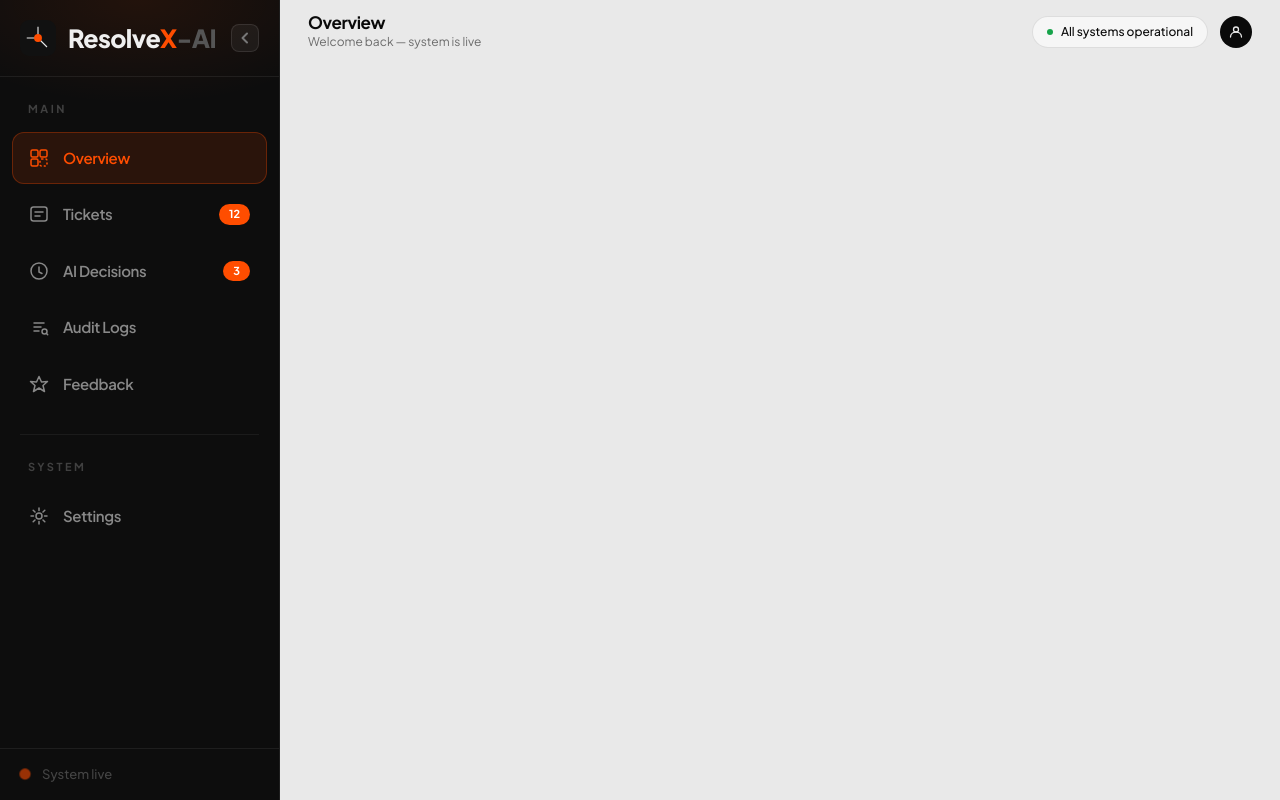
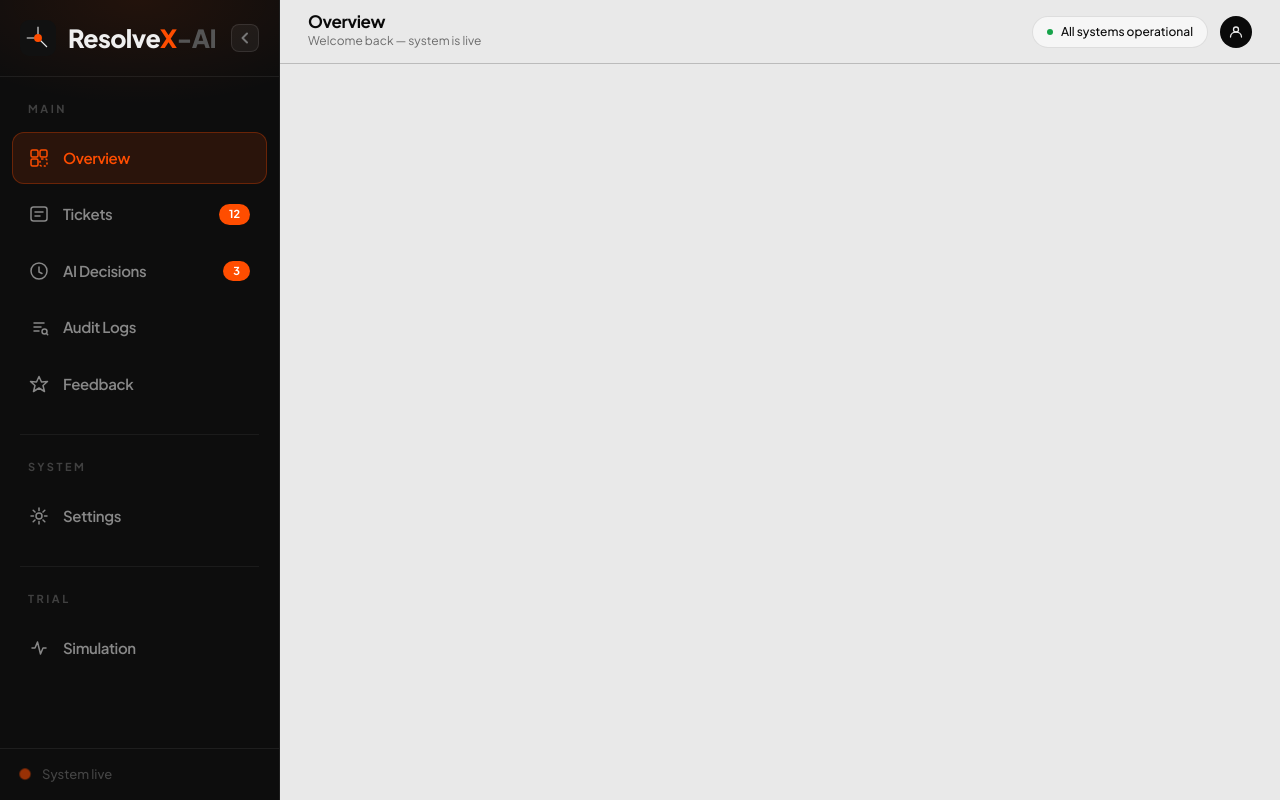
Before and after one commit to grippo-droid/ResolveX-AI, a React (Vite) app in the folder Frontend/: page /dashboard in a window 1280 px wide. Built offline with nearby package versions, Linux system fonts and the light colour scheme.

Commit message:
simulation section

```diff
--- a/Frontend/src/components/Navbar.tsx
+++ b/Frontend/src/components/Navbar.tsx
@@ -20,7 +20,7 @@ export default function Navbar({ sidebarOpen, onSidebarToggle, activeLabel }: Na
   return (
    <header
   className={[
-        "shrink-0 h-16 flex items-center justify-between px-7 z-30 transition-all duration-300",
+    "shrink-0 h-16 flex items-center justify-between px-7 z-30 transition-all duration-300 border-b border-black/20",
     scrolled
       ? "bg-[#E9E9E9]/90 backdrop-blur-md shadow-[0_1px_0_rgba(10,10,10,0.08)]"
       : "bg-transparent",
--- a/Frontend/src/components/Sidebar.tsx
+++ b/Frontend/src/components/Sidebar.tsx
@@ -1,5 +1,3 @@
-
-
 import { useEffect, useCallback } from "react";
 import { useState } from "react";
 import { Icons } from "./SidebarIcons";
@@ -7,8 +5,8 @@ import { Icons } from "./SidebarIcons";
 export interface SidebarProps {
   isOpen: boolean;
   onToggle: () => void;
-  activeId: string;                      // ← added
-  onActiveChange: (id: string) => void;  // ← added
+  activeId: string;
+  onActiveChange: (id: string) => void;
 }
 
 interface NavItem {
@@ -28,6 +26,11 @@ const NAV_MAIN: NavItem[] = [
 
 const NAV_SYSTEM: NavItem[] = [
   { id: "settings", label: "Settings", icon: Icons.settings },
+];
+
+// ── NEW ──
+const NAV_TRIAL: NavItem[] = [
+  { id: "simulation", label: "Simulation", icon: Icons.simulation },
 ];
 
 function Tooltip({ label }: { label: string }) {
@@ -91,8 +94,6 @@ function NavRow({ item, isOpen, isActive, onClick }: {
 }
 
 export default function Sidebar({ isOpen, onToggle, activeId, onActiveChange }: SidebarProps) {
-  // ← activeId & setActiveId removed, now comes from props
-
   const handleKey = useCallback((e: KeyboardEvent) => {
     if (e.key === "[" && !e.ctrlKey && !e.metaKey && !e.altKey) onToggle();
   }, [onToggle]);
@@ -126,21 +127,13 @@ export default function Sidebar({ isOpen, onToggle, activeId, onActiveChange }:
           style={{ background: "radial-gradient(ellipse 80% 50% at 50% 0%, rgba(255,77,0,0.09) 0%, transparent 100%)" }}
         />
 
-        {/* ── TOP BAR: Logo + Name + Toggle ── */}
+        {/* ── TOP BAR ── */}
         <div className={[
           "relative z-10 flex items-center shrink-0 border-b border-white/[0.07] py-5",
           isOpen ? "px-5 justify-between" : "px-0 justify-center",
         ].join(" ")}>
-
-          {/* Logo mark + Name */}
           <div className="flex items-center gap-3">
-            <img
-              src="/favicon.svg"
-              alt="ResolveX Logo"
-              width={36}
-              height={36}
-              className="shrink-0"
-            />
+            <img src="/favicon.svg" alt="ResolveX Logo" width={36} height={36} className="shrink-0" />
             {isOpen && (
               <p className="font-extrabold tracking-tight text-[#EFEFEF] leading-none" style={{ fontSize: 25 }}>
                 Resolve<span className="text-[#FF4D00]">X</span>
@@ -148,8 +141,6 @@ export default function Sidebar({ isOpen, onToggle, activeId, onActiveChange }:
               </p>
             )}
           </div>
-
-          {/* Toggle button */}
           <button
             onClick={onToggle}
             aria-label={isOpen ? "Collapse sidebar" : "Expand sidebar"}
@@ -162,6 +153,7 @@ export default function Sidebar({ isOpen, onToggle, activeId, onActiveChange }:
         {/* ── NAV ── */}
         <nav className="relative z-10 flex-1 overflow-y-auto overflow-x-hidden py-6 px-3 flex flex-col gap-6">
 
+          {/* Main */}
           <div className="flex flex-col gap-1.5">
             {isOpen && (
               <p className="font-bold uppercase text-[#404040] px-4 mb-2" style={{ fontSize: 11, letterSpacing: "2.5px" }}>
@@ -178,6 +170,7 @@ export default function Sidebar({ isOpen, onToggle, activeId, onActiveChange }:
 
           <div className="border-t border-white/[0.06] mx-2" />
 
+          {/* System */}
           <div className="flex flex-col gap-1.5">
             {isOpen && (
               <p className="font-bold uppercase text-[#404040] px-4 mb-2" style={{ fontSize: 11, letterSpacing: "2.5px" }}>
@@ -190,6 +183,23 @@ export default function Sidebar({ isOpen, onToggle, activeId, onActiveChange }:
               ))}
             </ul>
           </div>
+
+          <div className="border-t border-white/[0.06] mx-2" />
+
+          {/* Trial */}
+          <div className="flex flex-col gap-1.5">
+            {isOpen && (
+              <p className="font-bold uppercase text-[#404040] px-4 mb-2" style={{ fontSize: 11, letterSpacing: "2.5px" }}>
+                Trial
+              </p>
+            )}
+            <ul className="flex flex-col gap-1 p-0 m-0">
+              {NAV_TRIAL.map(item => (
+                <NavRow key={item.id} item={item} isOpen={isOpen} isActive={activeId === item.id} onClick={onActiveChange} />
+              ))}
+            </ul>
+          </div>
+
         </nav>
 
         {/* ── BOTTOM ── */}
--- a/Frontend/src/components/SidebarIcons.tsx
+++ b/Frontend/src/components/SidebarIcons.tsx
@@ -37,6 +37,12 @@ export const Icons = {
       <path d="M10 2v2.5M10 15.5V18M2 10h2.5M15.5 10H18M4.2 4.2l1.8 1.8M14 14l1.8 1.8M4.2 15.8l1.8-1.8M14 6l1.8-1.8" stroke="currentColor" strokeWidth="1.5" strokeLinecap="round"/>
     </svg>
   ),
+  // ── NEW ──
+  simulation: (
+    <svg width="20" height="20" viewBox="0 0 20 20" fill="none">
+      <path d="M3 10h3l2.5-6 3 12 2.5-6H17" stroke="currentColor" strokeWidth="1.5" strokeLinecap="round" strokeLinejoin="round"/>
+    </svg>
+  ),
   chevronLeft: (
     <svg width="18" height="18" viewBox="0 0 18 18" fill="none">
       <path d="M11 4.5L6.5 9l4.5 4.5" stroke="currentColor" strokeWidth="2" strokeLinecap="round" strokeLinejoin="round"/>
--- a/Frontend/src/pages/Dashboard.tsx
+++ b/Frontend/src/pages/Dashboard.tsx
@@ -1,14 +1,16 @@
 import { useState, useEffect } from "react";
 import Sidebar from "../components/Sidebar";
 import Navbar from "../components/Navbar";
+import Simulation from "./Simulation";      // ← added
 
 const PAGE_LABELS: Record<string, string> = {
-  overview:  "Overview",
-  tickets:   "Tickets",
-  decisions: "AI Decisions",
-  audit:     "Audit Logs",
-  feedback:  "Feedback",
-  settings:  "Settings",
+  overview:   "Overview",
+  tickets:    "Tickets",
+  decisions:  "AI Decisions",
+  audit:      "Audit Logs",
+  feedback:   "Feedback",
+  settings:   "Settings",
+  simulation: "Simulation",                 // ← added
 };
 
 export default function Dashboard() {
@@ -38,7 +40,8 @@ export default function Dashboard() {
           activeLabel={PAGE_LABELS[activeId] ?? "Dashboard"}
         />
         <main className="flex-1 overflow-y-auto px-7 py-7" role="main">
-          {/* Content coming soon */}
+          {activeId === "simulation" && <Simulation />}  {/* ← added */}
+          {/* other sections coming soon */}
         </main>
       </div>
     </div>
--- a/Frontend/src/pages/Simulation.tsx
+++ b/Frontend/src/pages/Simulation.tsx
@@ -0,0 +1,13 @@
+export default function Simulation() {
+  return (
+    <div className="flex flex-col gap-6">
+      <div>
+        <h2 className="text-[22px] font-bold text-[#0A0A0A] tracking-tight">Simulation</h2>
+        <p className="text-[13px] text-[#6B6B6B] mt-1">
+          Test and simulate ticket resolution flows before going live.
+        </p>
+      </div>
+      {/* Build your simulation UI here */}
+    </div>
+  );
+}
```
Lines whose indentation alone changed are shown as unchanged.
